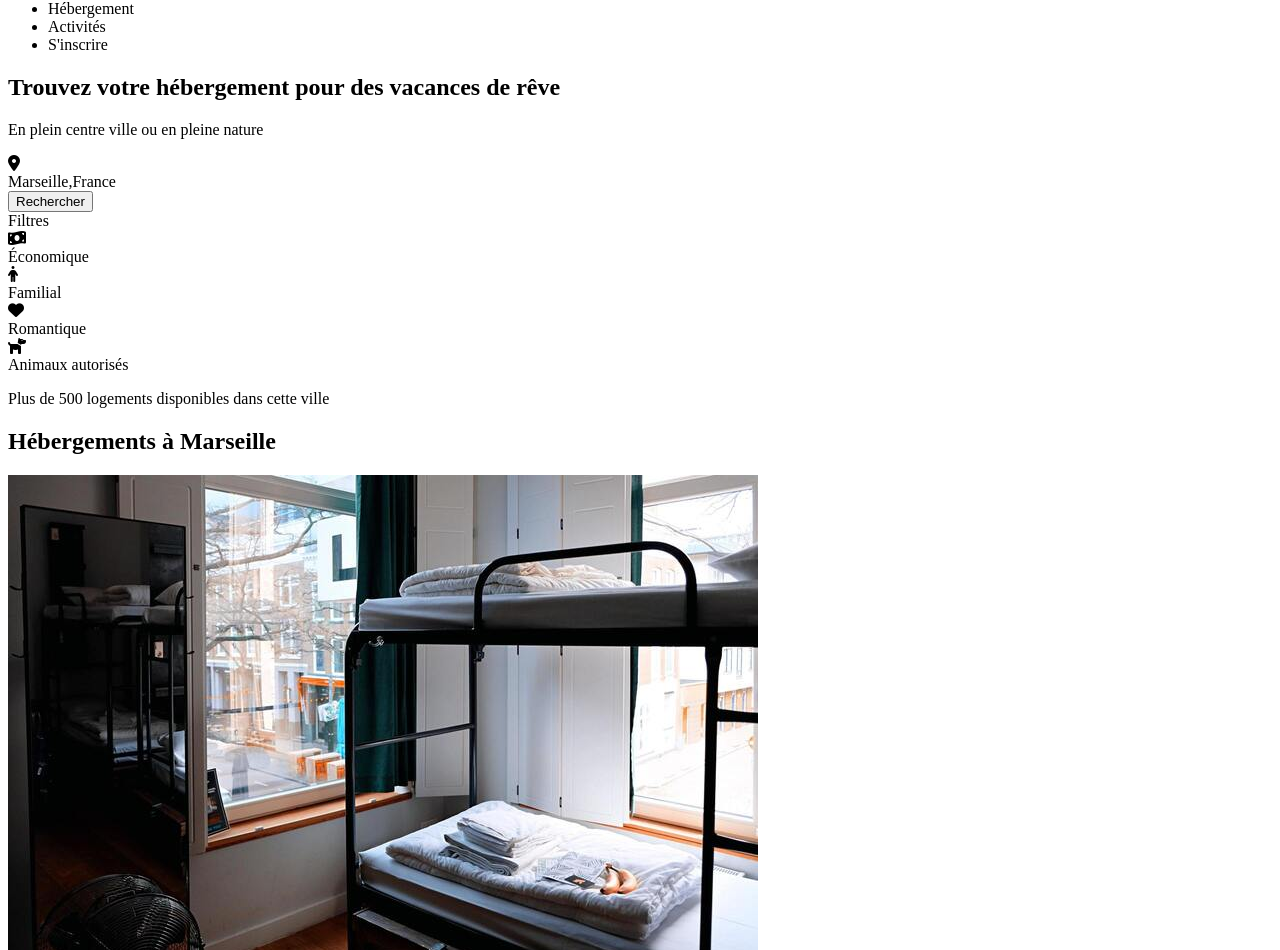
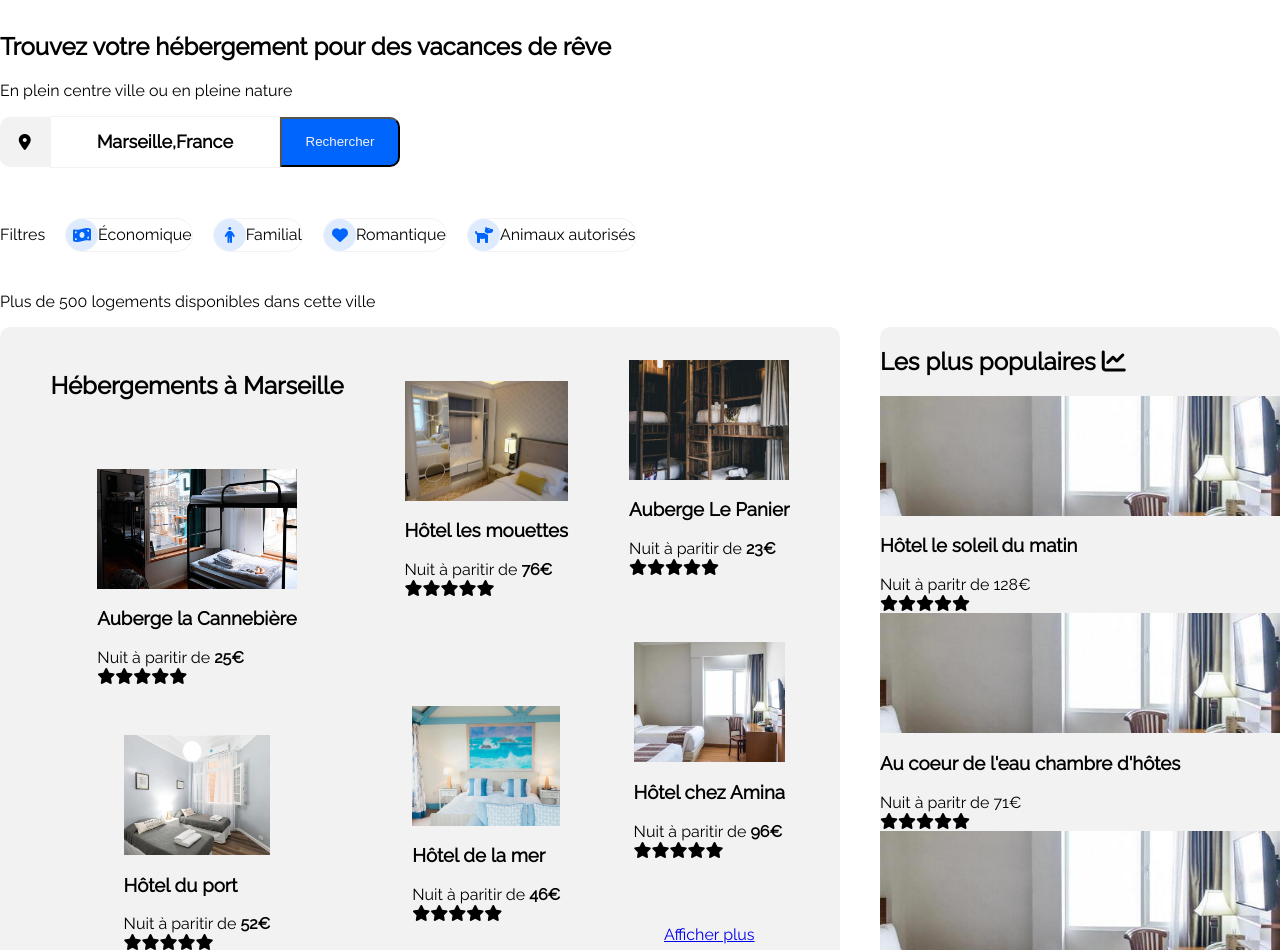
Before and after one commit to BST-tsb/BastienMichaut_2_18072021, a plain HTML site: page index.html in a window 1280 px wide. Shown: the part 73-1023 px from the top of the page. Drawn offline with Linux system fonts and the light colour scheme.

Commit message:
Ajout du début/millieu du css pas encore fini

```diff
--- a/index.html
+++ b/index.html
@@ -4,17 +4,19 @@
     <title>Reservia</title>
     <link rel="stylesheet" type="text/css" href="styles.css">
     <script src="https://kit.fontawesome.com/45e38e596f.js" crossorigin="anonymous"></script>
+    <link href="https://fonts.googleapis.com/css2?family=Raleway&display=swap" rel="stylesheet">
 </head>
 
 <body>
     <header>
 
+        <img src="./images/logo/Reservia.svg">
+
         <nav>
-            <img src="./images/logo/Reservia.svg">
             <ul class="header">
-                <li>Hébergement</li>
-                <li>Activités</li>
-                <li>S'inscrire</li>
+                <li><a href="#">Hébergement</li></a>
+                <li><a href="#">Activités</li></a>
+                <li><a href="#">S'inscrire</li></a>
             </ul>
         </nav>
 
@@ -47,46 +49,45 @@
                 <a>Filtres</a>
             </div>
             <div class="filtre-button">
+                <div class="text-icon">
+                    <div class="logo">
+                        <i class="fas fa-money-bill-wave"></i>
 
-                <div class="logo-eco">
-                    <i class="fas fa-money-bill-wave"></i>
                     </div>
                     <a>Économique</a>
-
-                <div class="logo-familial">
+                </div>
+                <div class="text-icon">
+                    <div class="logo">
                         <i class="fas fa-male"></i>
                     </div>
 
                     <a>Familial</a>
-
-                <div class="romantique">
+                </div>
+                <div class="text-icon">
+                    <div class="logo">
                         <i class="fas fa-heart"></i>
                     </div>
                     <a>Romantique</a>
+                </div>
+                <div class="text-icon">
+                    <div class="logo">
+                        <i class="fas fa-dog"></i>
 
-                <div class="animaux">
-                    <i class="fas fa-dog"></i>
                     </div>
                     <a>Animaux autorisés</a>
-
-
-
                 </div>
-
-
-
+            </div>
         </div>
 
         <p>Plus de 500 logements disponibles dans cette ville</p>
 
     </section>
 
-    <section id="herbegements">
+    <section id="hebergements">
         <div class="hebergement">
             <h2 class="titre-hebergement">Hébergements à Marseille</h2>
             <div class="choix-hebergement">
-                <div class="img-hebergement">
-                    <img src="./images/hebergements/4_small/marcus-loke-WQJvWU_HZFo-unsplash.jpg">
+                <div class="img-hebergement1">
                 </div>
                 <div class="nom-hebergement">
                     <h3>Auberge la Cannebière</h3>
@@ -99,9 +100,11 @@
                     <i class="fas fa-star"></i><i class="fas fa-star"></i><i class="fas fa-star"></i><i
                         class="fas fa-star"></i><i class="fas fa-star grey-star"></i>
                 </div>
+            </div>
+            <div class="choix-hebergement">
 
-                <div class="img-hebergement">
-                    <img src="./images/hebergements/4_small/fred-kleber-gTbaxaVLvsg-unsplash.jpg">
+
+                <div class="img-hebergement2">
                 </div>
 
                 <div class="nom-hebergement">
@@ -116,10 +119,11 @@
                     class="fas fa-star"></i>
                 </div>
 
+            </div>
 
+            <div class="choix-hebergement">
 
-                <div class="img-hebergement">
-                    <img src="./images/hebergements/4_small/reisetopia-B8WIgxA_PFU-unsplash.jpg">
+                 <div class="img-hebergement3">
                 </div>
 
                 <div class="nom-hebergement">
@@ -132,9 +136,11 @@
                     <i class="fas fa-star"></i><i class="fas fa-star"></i><i class="fas fa-star"></i><i
                         class="fas fa-star"></i><i class="fas fa-star grey-star"></i>
                 </div>
+            </div>
 
-                <div class="img-hebergement">
-                    <img src="./images/hebergements/4_small/annie-spratt-Eg1qcIitAuA-unsplash.jpg">
+            <div class="choix-hebergement">
+
+              <div class="img-hebergement4">
                 </div>
 
                 <div class="nom-hebergement">
@@ -148,9 +154,10 @@
                     <i class="fas fa-star"></i><i class="fas fa-star"></i><i class="fas fa-star"></i><i
                         class="fas fa-star grey-star"></i><i class="fas fa-star grey-star"></i>
                 </div>
+            </div>
+            <div class="choix-hebergement">
 
-                <div class="img-hebergement">
-                    <img src="./images/hebergements/4_small/nicate-lee-kT-ZyaiwBe0-unsplash.jpg">
+                <div class="img-hebergement5">
                 </div>
 
                 <div class="nom-hebergement">
@@ -164,10 +171,11 @@
                     <i class="fas fa-star"></i><i class="fas fa-star"></i><i class="fas fa-star"></i><i
                         class="fas fa-star"></i><i class="fas fa-star grey-star"></i>
                 </div>
+            </div>
 
+            <div class="choix-hebergement">
 
-                <div class="img-hebergement">
-                    <img src="./images/hebergements/4_small/febrian-zakaria-M6S1WvfW68A-unsplash.jpg">
+                <div class="img-hebergement6">
                 </div>
                 <div class="nom-hebergement">
                     <h3>Hôtel chez Amina</h3>
@@ -180,23 +188,21 @@
                     class="fas fa-star"></i><i class="fas fa-star"></i><i class="fas fa-star"></i><i
                     class="fas fa-star"></i></div>
                 </div>
-
-
                     <div class="afficher-plus">
                         <a href="#">Afficher plus</a>
                     </div>
+                </div>
+
+
 
 
             </div>
         </div>
-    </section>
 
-    <section id="les-plus-populaires">
         <div class="plus-populaires">
             <h2 class="titre-populaires">Les plus populaires <i class="fas fa-chart-line chart-line-black"></i></h2>
             <div class="hebergement-populaire">
-                <div class="img-populaire">
-                   <img src="images/hebergements/4_small/emile-guillemot-Bj_rcSC5XfE-unsplash.jpg">
+                <div class="img-populaire1">
                 </div>
                 <div class="nom-populaire">
                     <h3>Hôtel le soleil du matin</h3>
@@ -210,8 +216,7 @@
                         class="fas fa-star"></i><i class="fas fa-star"></i>
                 </div>
 
-                <div class="img-populaire">
-                    <img src="images/hebergements/4_small/aw-creative-VGs8z60yT2c-unsplash.jpg">
+                <div class="img-populaire2">
                 </div>
                 <div class="nom-populaire">
                     <h3>Au coeur de l'eau chambre d'hôtes</h3>
@@ -225,8 +230,7 @@
                         class="fas fa-star"></i><i class="fas fa-star grey-star"></i>
                 </div>
 
-                <div class="img-populaire">
-                    <img src="images/hebergements/4_small/febrian-zakaria-sjvU0THccQA-unsplash.jpg">
+                <div class="img-populaire3">
                 </div>
                 <div class="nom-populaire">
                     <h3>Hôtel tout bleu et blanc</h3>
@@ -238,19 +242,18 @@
                 <div class="hebergement_notation_populaire">
                     <i class="fas fa-star"></i><i class="fas fa-star"></i><i class="fas fa-star"></i><i
                         class="fas fa-star"></i><i class="fas fa-star grey-star"></i>
-                </div>
+                </div>-->
 
 
             </div>
         </div>
     </section>
     <section id="activite">
-        <div class="activites">
+        <div class="test">
             <h1 class="titre-activites">Activités à Marseille</h1>
             <div class="activites">
                 <div class="activite-1">
                     <div class="img-activite-1">
-                        <img src="images/activites/4_small/reno-laithienne-QUgJhdY5Fyk-unsplash.jpg">
                     </div>
                     <div class="nom-activite1">
                         <h3>Vieux Port</h3>
@@ -261,7 +264,6 @@
 
                     <div class="activite2">
                         <div class="img-activite-2">
-                            <img src="images/activites/4_small/paul-hermann-QFTrLdQIRhI-unsplash.jpg">
                         </div>
                         <div class="nom-activite-2">
                             <h3>Fort de Promègue</h3>
@@ -269,7 +271,6 @@
                         </div>
                     <div class="activite3">
                         <div class="img-activite-3">
-                            <img src="images/activites/4_small/kevin-hikari-rV_Qd1l-VXg-unsplash.jpg">
 
                         </div>
                         <div class="nom-activite-3">
@@ -279,7 +280,6 @@
                 </div>
                 <div class="activite-4">
                     <div class="img-activite-4">
-                        <img src="images/activites/4_small/kilyan-sockalingum-NR8-cBCN3aI-unsplash.jpg">
                     </div>
                     <div class="nom-activite4">
                         <h3>Parc National des Calanques</h3>
@@ -289,7 +289,6 @@
 
                     <div class="activite5">
                       <div class="img-activite-5">
-                            <img src="images/activites/4_small/florian-wehde-xW9e8gdotxI-unsplash.jpg">
                         </div>
                         <div class="nom-activite-5">
                             <h3>Notre-Dame-de-la-Garde</h3>
@@ -297,8 +296,6 @@
                         </div>
                     <div class="activite6">
                         <div class="img-activite-6">
-                            <img src="images/activites/4_small/lena-paulin-wH2-EJoDcV0-unsplash.jpg">
-
                         </div>
                         <div class="nom-activite-6">
                             <h3>Parc Longchamp</h3>
@@ -311,19 +308,35 @@
 </body>
 
 <footer>
-    <ul class="titre-apropos">A propos
-        <li>Fonctionnement du site</li>
-        <li>Conditions générales de vente</li>
-        <li>Données et confidentialité</li>
+    <div class="footer-section">
+
+
+        <div class="titre-footer">
+            A propos
+        </div>
+        <ul>
+            <li><a href="#">Fonctionnement du site</li></a>
+            <li><a href="#">Conditions générales de vente</li></a>
+            <li><a href="#">Données et confidentialité</li></a>
         </ul>
-    <ul class="titre-noshebergements">Nos hébergements
-        <li>Charte qualité</li>
-        <li>Soumettre votre hôtel</li>
+    </div>
+    <div class="footer-section">
+        <div class="titre-footer">
+            Nos hébergements
+        </div>
+        <ul>
+            <li><a href="#">Charte qualité</li></a>
+            <li><a href="#">Soumettre votre hôtel</li></a>
         </ul>
-    <ul class="titre-assistance">Assistance
-        <li>Centre d'aide</li>
-        <li>Nous contacter</li>
+    </div>
+    <div class="footer-section">
+        <div class="titre-footer">
+            Nos hébergements
+        </div>
+        <ul>Assistance
+            <li><a href="#">Centre d'aide</li></a>
+            <li><a href="#">Nous contacter</li></a>
         </ul>
-
+    </div>
 </footer>
 </html>
--- a/styles.css
+++ b/styles.css
@@ -1,3 +1,289 @@
+/*header*/
+header {
+
+    padding: 20px 0px;
+    justify-content: space-between;
+    display: flex;
+    align-items: center;
+
+}
+
+li a{
+    text-decoration: none;
+    color:black;
+
+}
+header ul {
+    display: flex;
+    list-style: none;
+    padding: 0;
+    margin: 0;
+    margin-left: auto;
+    color: #0065fc;
+  }
+
+  header ul li a:hover {
+    border-top: 2px solid #0065fc;
+    padding-top: 21px;
+    color: #0065fc;
+  }
+  header ul li {
+    margin-left: 28px;
+  }
+
+
+/*body*/
+body{
+    font-family: "Raleway", "Sans serif";
+    margin: 0;
+}
+.titre{
+    font-weight: bold;
+}
+.recherche{
+  width: 400px;
+  border-radius: 10px;
+  justify-content: center;
+  display: flex;
+  align-items: center;
+  justify-content: center;
+  display: flex;
+  align-items: center;
+}
+.logo-gps{
+  height: 50px;
+  width: 50px;
+  justify-content: center;
+  display: flex;
+  align-items: center;
+  background-color: #F2F2F2;
+  border-radius: 10px 0 0 10px;
+}
+.barre-recherche{
+  height: 50px;
+  width: 230px;
+  font-size: 18px;
+  color: black;
+  font-weight: bold;
+  justify-content: center;
+  display: flex;
+  align-items: center;
+  border: 0.10px solid #F2F2F2;
+}
+.rechercher{
+  background-color: #0065fc;
+  justify-content: center;
+  display: flex;
+  align-items: center;
+  height: 50px;
+  width: 120px;
+  color: #F2F2F2;
+  border-radius: 0 10px 10px 0;
+}
+.rechercher :hover{
+
+}
+
+.filtres{
+  display:flex;
+  align-items: center;
+  margin-top: 50px;
+  margin-bottom: 40px;
+}
+.titre-filtres{
+  display:flex;
+  align-items: center;
+  margin-right: 20px;
+
+}
+.filtre-button{
+  display:flex;
+  align-items: center;
+
+}
+.text-icon{
+  background-color: white;
+  height: 32px;
+  border-radius: 30px;
+  margin-right: 20px;
+  display:flex;
+  align-items: center;
+  justify-content: center;
+  border: 0.10px solid #F2F2F2;
+
+}
+.logo{
+  border-radius: 25px;
+  width: 32px;
+  height: 32px;
+  color: #0065fc;
+  display:flex;
+  align-items: center;
+  justify-content: center;
+  background-color: #deebff;
+}
+.text-icon :hover{
+  background-color: #0065fc;
+  height: 32px;
+  border-radius: 30px;
+  margin-right: 20px;
+  display:flex;
+  align-items: center;
+  justify-content: center;
+  border: 0.10px solid #F2F2F2;
+  color: white;
+  transition: 0.5ms;
+}
+
+/*hebergement*/
+#hebergements{
+  display: flex;
+  justify-content: space-around;
+  align-items: center;
+}
+
+.hebergement{
+  flex: 2;
+  height: 650px;
+  margin-right: 20px;
+  border-radius: 10px;
+  background-color: #F2F2F2;
+  padding-left: 20px;
+  padding-right: 20px;
+  display: flex;
+  align-items: center;
+  justify-content: space-around;
+  flex-direction: column;
+  flex-wrap: wrap;
+
+}
+.choix-hebergement{
+
+}
+.plus-populaires{
+  flex: 1;
+  height: 650px;
+  margin-left: 20px;
+  border-radius: 10px;
+  background-color: #F2F2F2;
+}
+.img-hebergement1{
+  background-image: url(./images/hebergements/4_small/marcus-loke-WQJvWU_HZFo-unsplash.jpg);
+  background-size: cover;
+  background-position: center;
+  width: 100%;
+  height: 120px;
+
+}
+.img-hebergement2{
+  background-image: url(./images/hebergements/4_small/fred-kleber-gTbaxaVLvsg-unsplash.jpg);
+  background-size: cover;
+  background-position: center;
+  width: 100%;
+  height: 120px;
+
+}
+.img-hebergement3{
+  background-image: url(./images/hebergements/4_small/reisetopia-B8WIgxA_PFU-unsplash.jpg);
+  background-size: cover;
+  background-position: center;
+  width: 100%;
+  height: 120px;
+
+}
+.img-hebergement4{
+  background-image: url(./images/hebergements/4_small/annie-spratt-Eg1qcIitAuA-unsplash.jpg);
+  background-size: cover;
+  background-position: center;
+  width: 100%;
+  height: 120px;
+
+}
+.img-hebergement5{
+  background-image: url(./images/hebergements/4_small/nicate-lee-kT-ZyaiwBe0-unsplash.jpg);
+  background-size: cover;
+  background-position: center;
+  width: 100%;
+  height: 120px;
+
+}
+.img-hebergement6{
+  background-image: url(./images/hebergements/4_small/febrian-zakaria-M6S1WvfW68A-unsplash.jpg);
+  background-size: cover;
+  background-position: center;
+  width: 100%;
+  height: 120px;
+
+}
+
+.img-populaire1{
+  background-image: url(./images/hebergements/4_small/febrian-zakaria-M6S1WvfW68A-unsplash.jpg);
+  background-size: cover;
+  background-position: center;
+  width: 100%;
+  height: 120px;
+
+}
+.img-populaire2{
+  background-image: url(./images/hebergements/4_small/febrian-zakaria-M6S1WvfW68A-unsplash.jpg);
+  background-size: cover;
+  background-position: center;
+  width: 100%;
+  height: 120px;
+
+}
+.img-populaire3{
+  background-image: url(./images/hebergements/4_small/febrian-zakaria-M6S1WvfW68A-unsplash.jpg);
+  background-size: cover;
+  background-position: center;
+  width: 100%;
+  height: 120px;
+
+}
+
+
+
+/*activités*/
+
+#activite{
+  margin-top: 50px;
+  margin-bottom: 50px;
+}
+.test{
+  width: 100%;
+  height: 600px;
+}
+.activites{
+   width: 23%;
+  border-radius: 15px;
+  box-shadow: 5px 5px 5px 1px #F2F2F2;
+
+}
+.activite-1{
+  display: flex;
+  justify-content: space-between;
+  align-items: center;
+
+
+}
+.img-activite-1{
+  background-image: url(./images/activites/3_medium/reno-laithienne-QUgJhdY5Fyk-unsplash.jpg);
+  background-size: cover;
+  background-position: center;
+  height: 530px;
+  width: 100%;
+  border-radius: 15px 0 0 15px;
+  margin-left: 30px;
+}
+
+.nom-activite1{
+  height: 70px;
+  display: flex;
+  justify-content: flex-start;
+  align-items: center;
+  padding-left: 5%;
+  width: 95%;
+}
 
 /*Footer*/
 footer {
@@ -5,24 +291,27 @@ footer {
     flex-direction: row;
     display: flex;
     justify-content: space-between;
+    padding-bottom: 30px;
+
+
+}
+.footer-section{
+    display:flex;
+    flex-direction: column;
 
 }
 
-.titre-apropos {
-    padding-bottom: 0px;
+.titre-footer {
+    padding-bottom: 10px;
+    font-weight: 700;
     display: flex;
+    justify-content: center;
+}
+footer li {
+    list-style-type: none;
+}
+
+.footer-section{
+    display:flex;
     flex-direction: column;
 }
-
-.titre-noshebergements {
-    margin-bottom: 0px;
-    display: flex;
-    flex-direction: column;
-}
-
-.titre-assistance {
-    padding-bottom: 0px;
-    display: flex;
-    flex-direction: column;
-    margin-right: 20px;
-}
```
Lines whose indentation alone changed are shown as unchanged.
